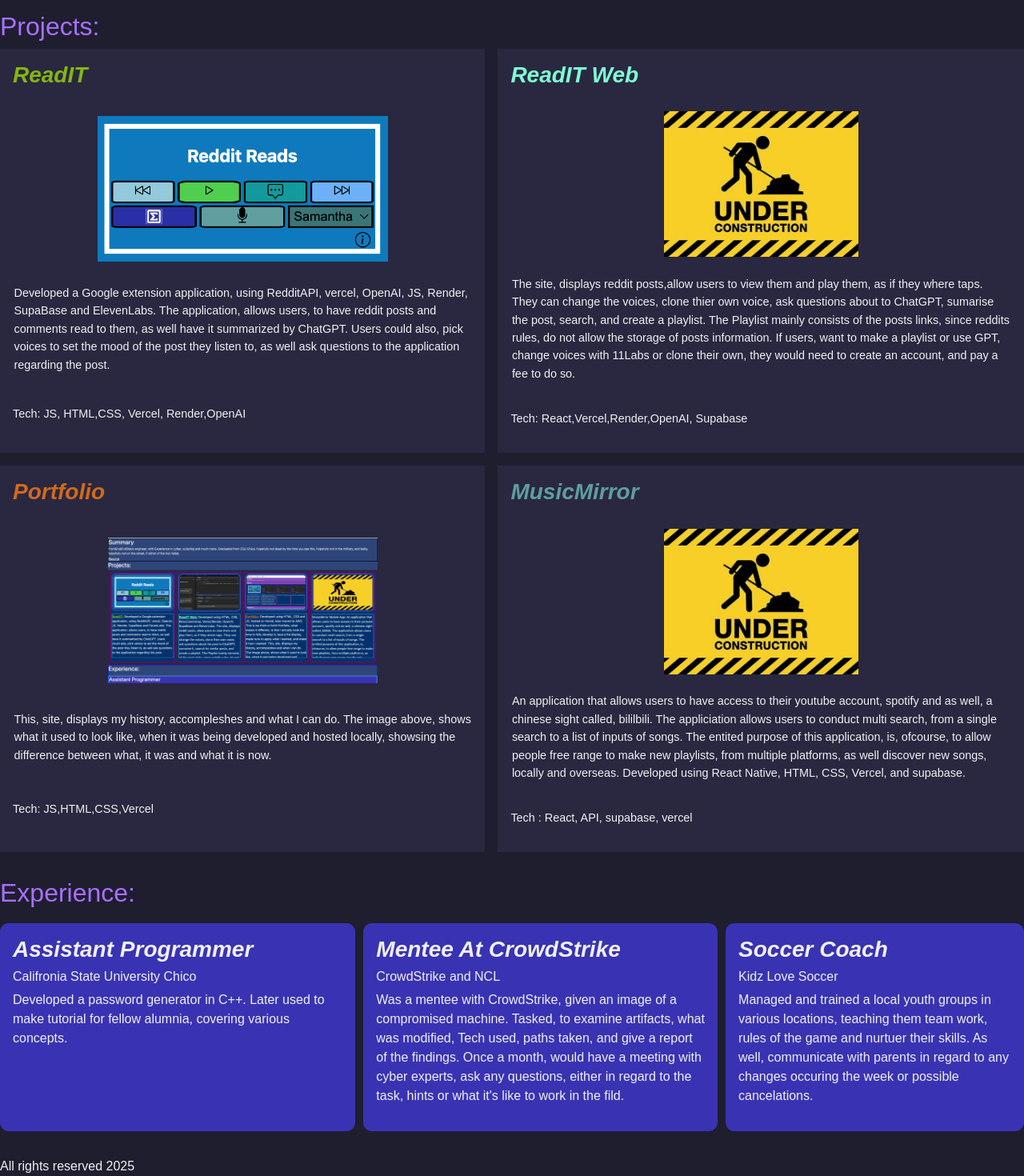
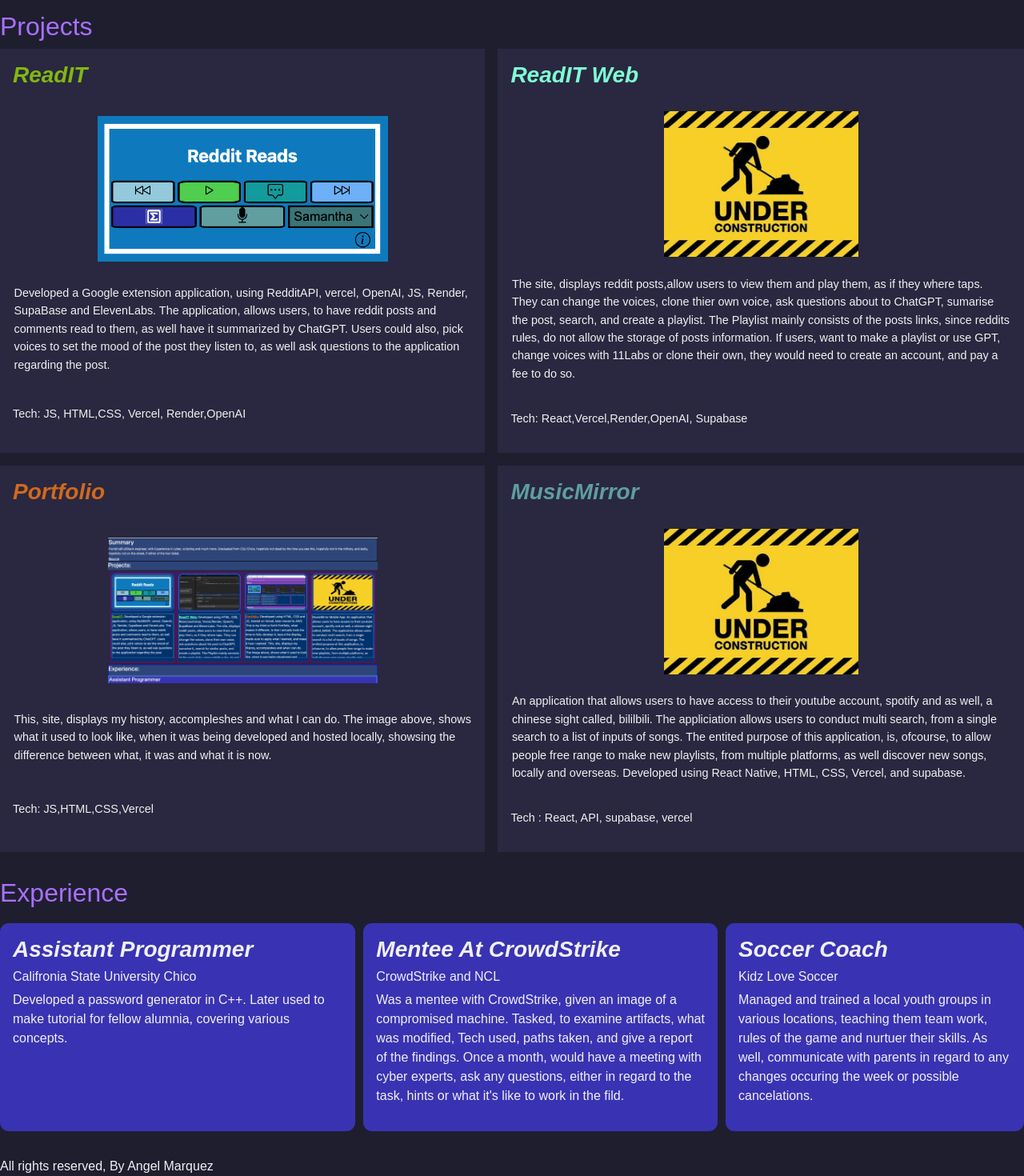
Before and after one commit to Angel086/reactPortFolio, a React (Vite) app: page / in a window 1280 px wide. Shown: the part 579-2049 px from the top of the page at 80% size. Built offline with nearby package versions, Linux system fonts and the light colour scheme.

Commit message:
Changed footer

```diff
--- a/src/App.jsx
+++ b/src/App.jsx
@@ -22,7 +22,7 @@ function App() {
         />
         <Route path="/contact" element={<ContactForm />} />
       </Routes>
-      <footer style={{ marginTop: "2rem" }}>All rights reserved 2025</footer>
+      <footer style={{ margin:"0" }}>All rights reserved, By Angel Marquez</footer>
     </Router>
   );
 }
--- a/src/Experiance.jsx
+++ b/src/Experiance.jsx
@@ -3,7 +3,7 @@ import React from "react";
 export default function Experiance(){
     return(<section id="Experience">
       <div className="myExper" >
-        <h2 className="ExperienceSec">Experience:</h2>
+        <h2 className="ExperienceSec">Experience</h2>
         <div className="mycard xp1">
           <h3 id="XPtitle">Assistant Programmer</h3>
           <h4 id="subTxt">Califronia State University Chico</h4>
--- a/src/Projects.jsx
+++ b/src/Projects.jsx
@@ -5,7 +5,7 @@ import underDev from "./assets/under-construction-warning-sign.jpg"
 import './App.css'
 export default function Projects(){
     return(<>    <section id="proj-sec">
-      <h2>Projects:</h2>
+      <h2>Projects</h2>
       <div className="mycontainer">
         <div className="project p1">
           <h3
```
